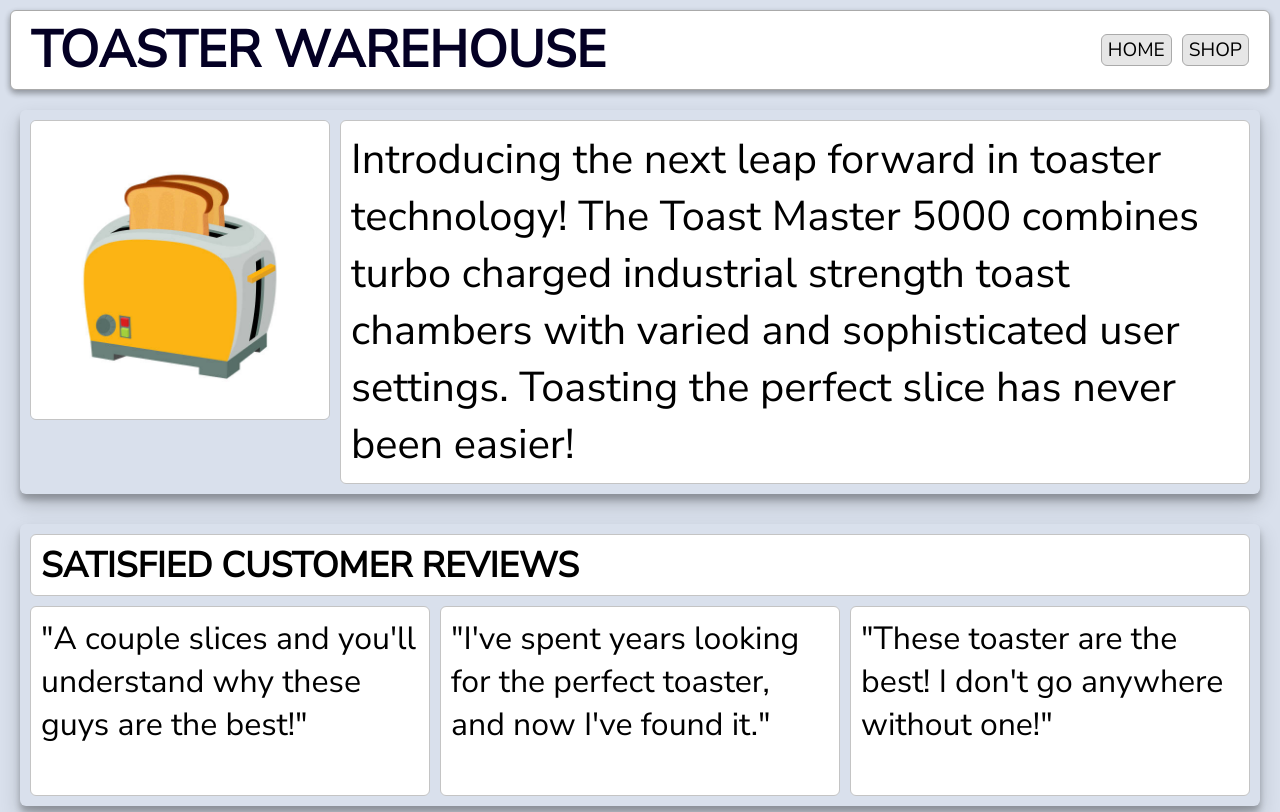
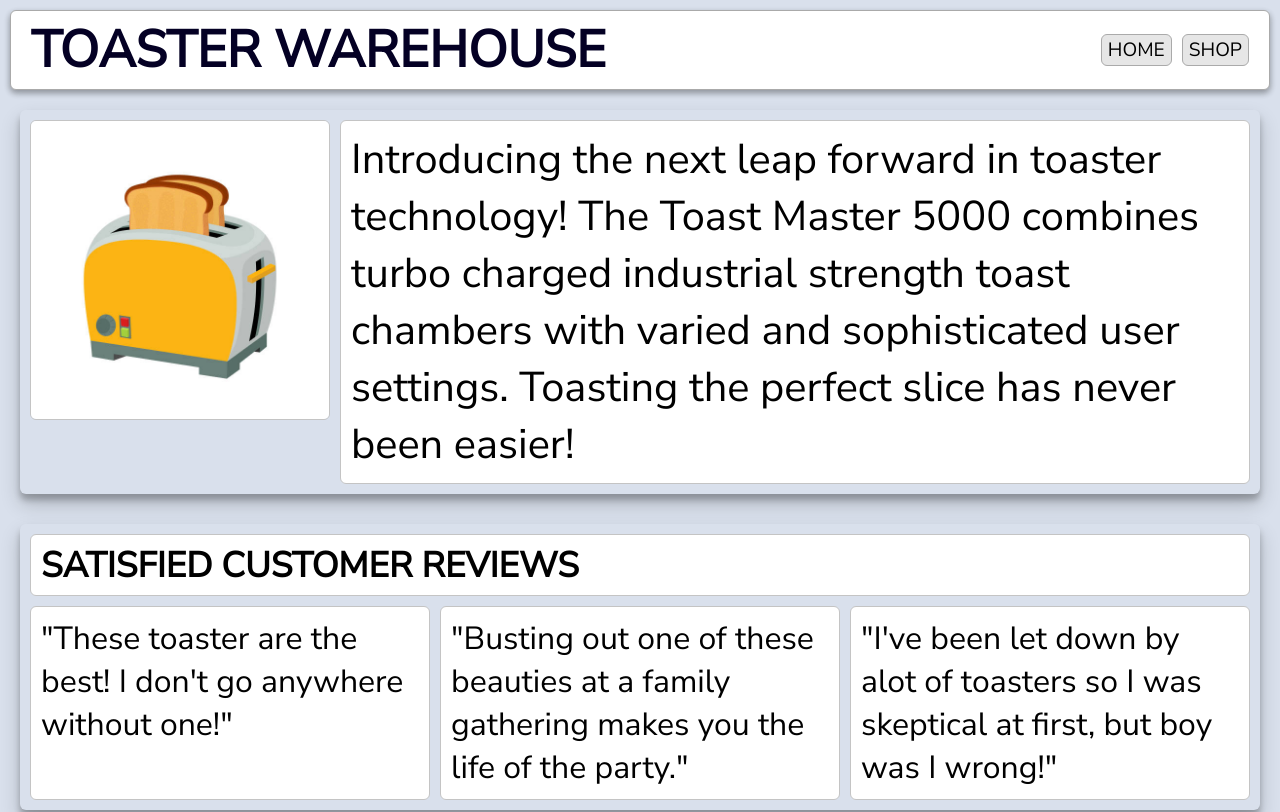
Before and after one commit to 99slayer/odin-shopping-cart, a React (Create React App) app: page / in a window 1280 px wide. Shown: the top 812 px of the page. Built offline with nearby package versions, Linux system fonts and the light colour scheme.

Commit message:
- Cleaned up a bit of leftover code.

```diff
--- a/src/components/HomePage.js
+++ b/src/components/HomePage.js
@@ -5,7 +5,7 @@ export const HomePage = () => {
   return (
     <div id="home-page">
       <ProductDisplay />
-      <ReviewComponent />
+      <Reviews />
       <About />
     </div>
   );
@@ -61,8 +61,7 @@ function getUnique(arr) {
   }
 }
 
-const ReviewComponent = () => {
-  // could i use a function here when setting the initial reviews to get random starting reviews?
+const Reviews = () => {
   const [review1, setReview1] = useState(reviewList[0]);
   const [review2, setReview2] = useState(reviewList[1]);
   const [review3, setReview3] = useState(reviewList[2]);
@@ -72,25 +71,26 @@ const ReviewComponent = () => {
       const index = getUnique(currentRevs);
       currentRevs.splice(0, 1, index);
       setReview1(reviewList[index]);
-      console.log("review 1 changed.");
     }, 5000);
+
     setInterval(() => {
       const index = getUnique(currentRevs);
       currentRevs.splice(1, 1, index);
       setReview2(reviewList[index]);
-      console.log("review 2 changed.");
-    }, 6000);
+    }, 5000);
+
     setInterval(() => {
       const index = getUnique(currentRevs);
       currentRevs.splice(2, 1, index);
       setReview3(reviewList[index]);
-      console.log("review 3 changed.");
-    }, 7000);
+    }, 5000);
   }, []);
 
   return (
     <div id="reviews">
-      <h2 id="review-header">SATISFIED CUSTOMER REVIEWS</h2>
+      <h2 id="review-header" aria-label="review header">
+        SATISFIED CUSTOMER REVIEWS
+      </h2>
       <ul id="review-cont">
         <li id="review-column-1" className="review-column">
           {review1}
```
